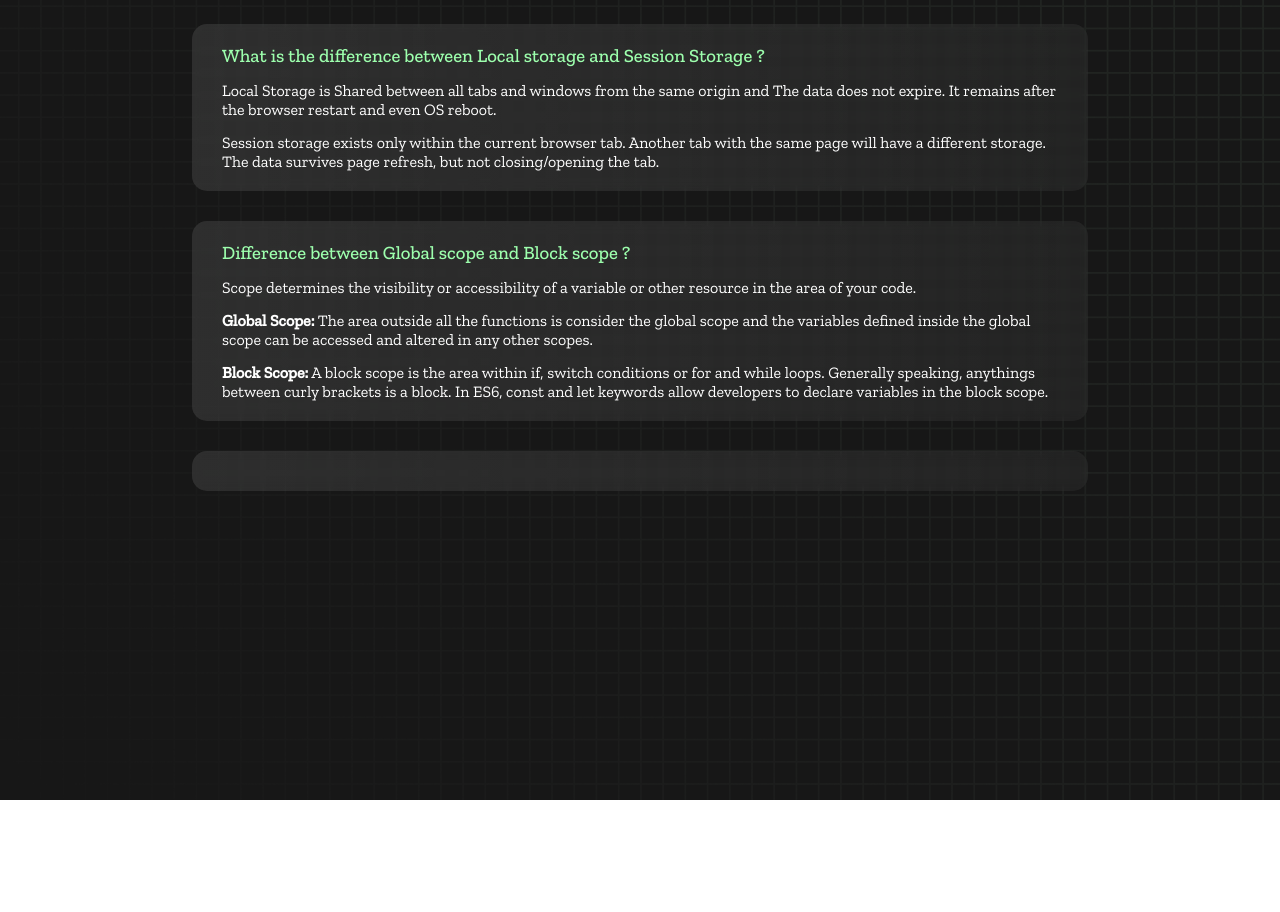
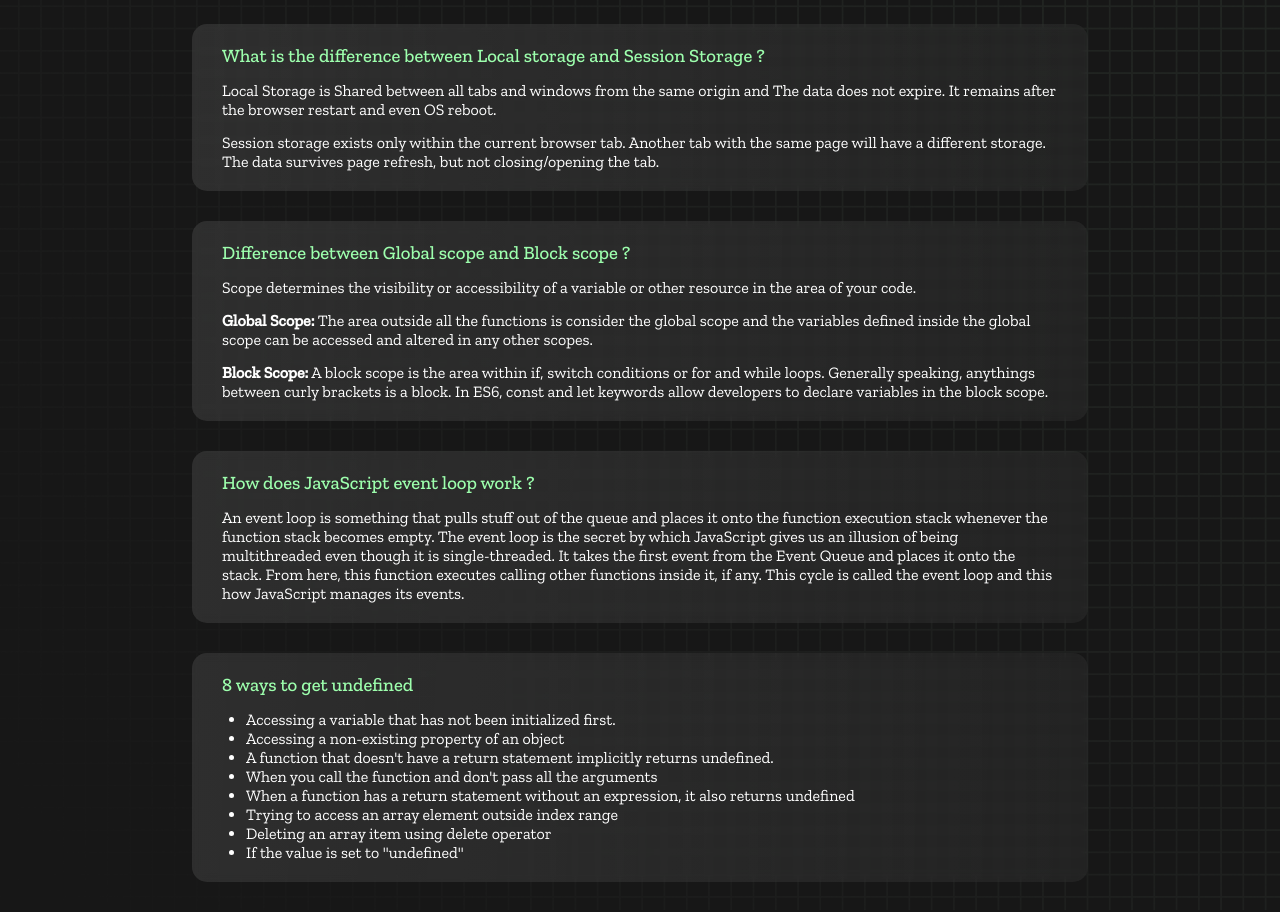
Before and after one commit to tahsinkarim/speed-monster-debug, a plain HTML site: page blog.html in a window 1280 px wide. Before the commit the page ends 800 px from the top, so only its background shows below. Drawn offline with nearby package versions, Linux system fonts and the light colour scheme.

Commit message:
Updated blog page

```diff
--- a/blog.html
+++ b/blog.html
@@ -49,6 +49,37 @@
         developers to declare variables in the block scope.
       </p>
     </section>
-    <section class="box-container blog"></section>
+    <section class="box-container blog">
+      <h3 class="question green">How does JavaScript event loop work ?</h3>
+      <p class="answer">
+        An event loop is something that pulls stuff out of the queue and places
+        it onto the function execution stack whenever the function stack becomes
+        empty. The event loop is the secret by which JavaScript gives us an
+        illusion of being multithreaded even though it is single-threaded. It
+        takes the first event from the Event Queue and places it onto the stack.
+        From here, this function executes calling other functions inside it, if
+        any. This cycle is called the event loop and this how JavaScript manages
+        its events.
+      </p>
+    </section>
+    <section class="box-container blog">
+      <h3 class="question green">8 ways to get undefined</h3>
+      <ul class="answer list-container">
+        <li>Accessing a variable that has not been initialized first.</li>
+        <li>Accessing a non-existing property of an object</li>
+        <li>
+          A function that doesn't have a return statement implicitly returns
+          undefined.
+        </li>
+        <li>When you call the function and don't pass all the arguments</li>
+        <li>
+          When a function has a return statement without an expression, it also
+          returns undefined
+        </li>
+        <li>Trying to access an array element outside index range</li>
+        <li>Deleting an array item using delete operator</li>
+        <li>If the value is set to "undefined"</li>
+      </ul>
+    </section>
   </body>
 </html>
--- a/styles.css
+++ b/styles.css
@@ -206,6 +206,9 @@ button {
 .answer {
   margin-top: 14px;
 }
+.list-container {
+  padding-left: 24px;
+}
 
 @media only screen and (max-width: 700px) {
   .box-container {
```
